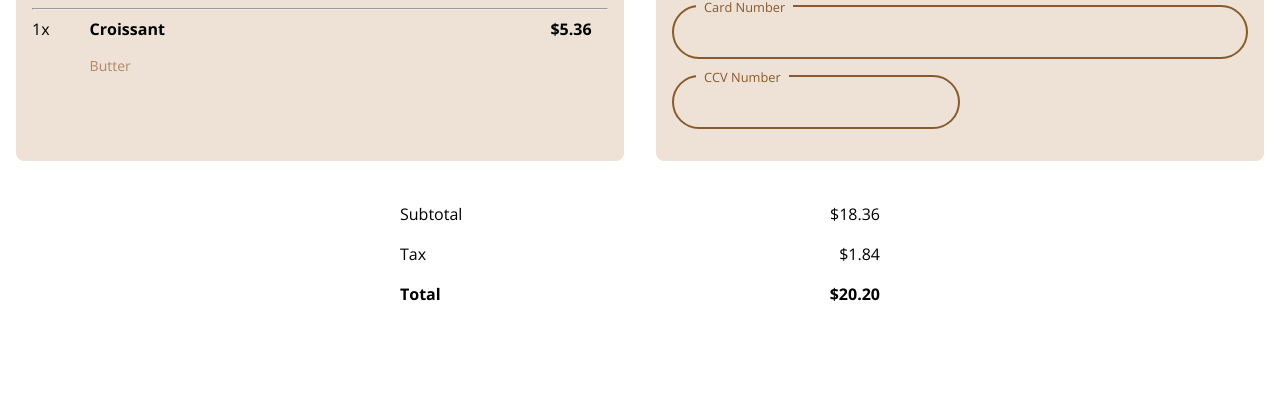
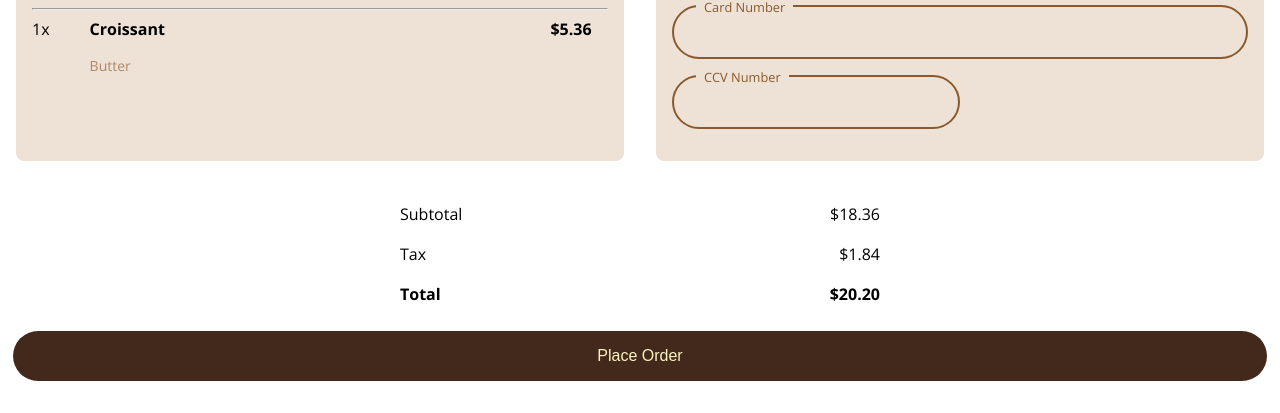
Before and after one commit to umarmuha/coffee_shop_checkout, a website: page index.html in a window 1280 px wide. Shown: the part 387-800 px from the top of the page. Drawn offline with nearby package versions, Linux system fonts and the light colour scheme.

Commit message:
Place order button HTML and CSS
this change adds the place oder button in the same grid area as the totals. Giving it a the same color as the banner to make it pop.

```diff
--- a/index.html
+++ b/index.html
@@ -96,6 +96,7 @@
           <td>$20.20</td>
         </tr>
       </table>
+      <button class="order-button">Place Order</button>
     </div>
   </body>
 </html>
--- a/style.css
+++ b/style.css
@@ -156,3 +156,14 @@ input {
 .final-totals {
   font-weight: bold;
 }
+
+.order-button {
+  background-color: #43281c;
+  color: #fbf2c0;
+  border: none;
+  border-radius: 100px;
+  padding: 1rem;
+  font-size: 1rem;
+  width: 98%;
+  cursor: pointer;
+}
```
